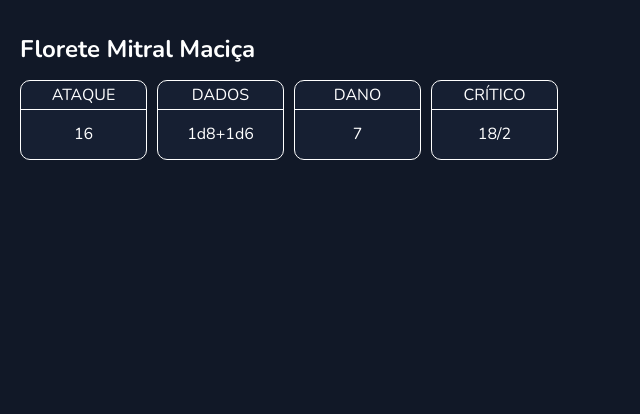
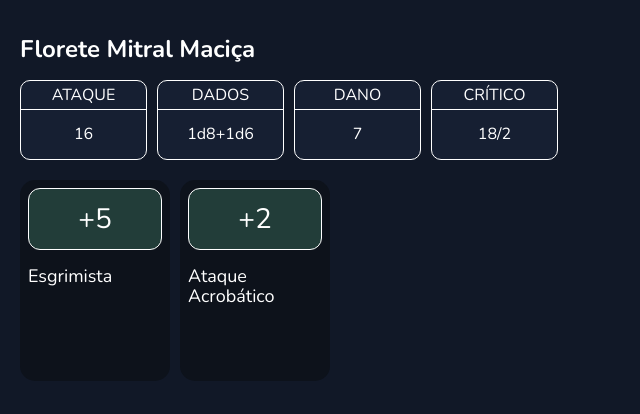
Before and after one commit to lauanS/sp-sheet, a Vue app: page / in a window 1280 px wide. Shown: the top 414 px of the page, without its empty margins (0-640 px from the left). Built offline with nearby package versions, Linux system fonts and the light colour scheme.

Commit message:
:tada: Add list of damage modifiers

```diff
--- /dev/null
+++ b/src/components/ModifierInfo.vue
@@ -0,0 +1,65 @@
+<template>
+  <div class="container">
+    <div class="mod-value">
+      {{ value > 0 ? `+${value}` : `-${value}`}}
+    </div>
+    <div class="mod-title">
+      <span>{{ name }}</span>
+    </div>
+    <div class="mod-description">
+      <p>
+        {{ description }}
+      </p>
+    </div>
+  </div>
+</template>
+
+<script setup lang="ts">
+const { name, value, description } = defineProps<{ name: string, value: number, description: string }>()
+</script>
+
+<style scoped lang="scss">
+.container {
+  background-color: #0d121b;
+  border-radius: 15px;
+  padding: 8px;
+  box-sizing: border-box;
+
+  .mod-value {
+    background-color: #223d39;
+    border: 1px solid white;
+    border-radius: 12px;
+
+    text-align: center;
+    font-size: 28px;
+
+    padding: 14px 0px;
+    margin-bottom: 16px;
+  }
+
+  .mod-title {
+    margin-bottom: 10px;
+
+    span {
+      font-size: 18px;
+    }
+  }
+
+  .mod-description {
+    height: 54px;
+
+    p {
+      text-align: justify;
+
+      font-size: 12px;
+      line-height: 18px;
+
+      overflow: hidden;
+      display: -webkit-box;
+      -webkit-line-clamp: 3;
+              line-clamp: 3;
+      -webkit-box-orient: vertical;
+    }
+  }
+}
+</style>
--- a/src/views/FlorianView.vue
+++ b/src/views/FlorianView.vue
@@ -17,12 +17,19 @@
           <span class="value">{{ property.value }}</span>
         </div>
       </div>
+      <div class="modifier-list">
+        <ModifierInfo
+          v-for="mod in damageMods" :key="mod.name"
+          :name="mod.name" :value="mod.value" :description="mod.description"
+        />
+      </div>
     </div>
   </div>
 </template>
 
 <script setup lang="ts">
 import { ref, computed } from 'vue';
+import ModifierInfo from '@/components/ModifierInfo.vue';
 
 type Mod = {
   name: string,
@@ -36,28 +43,29 @@ const critChange = ref(18);
 const critMod = ref(2);
 
 const mods = ref([
-  { name: 'Luta', modifier: 'hit', value: 12 }, // (lvl/2===5) +  dex (3 | armas ágil) + treino (4)
-  { name: 'Esgrimista', modifier: 'damage', value: 5 }, // int
-  { name: 'En Garde', modifier: 'critChance', value: 2 }, // def também
-  { name: 'Estilo uma arma', modifier: 'hit', value: 2 }, // def também
-  { name: 'Ataque preciso', modifier: 'critChance', value: 2 },
-  { name: 'Ataque preciso', modifier: 'critMod', value: 1 },
-  { name: 'Ataque Acrobático', modifier: 'hit', value: 2 },
-  { name: 'Ataque Acrobático', modifier: 'damage', value: 2 }
+  { name: 'Luta', modifier: 'hit', value: 12, description: '' }, // (lvl/2===5) +  dex (3 | armas ágil) + treino (4)
+  { name: 'Esgrimista', modifier: 'damage', value: 5, description: '' }, // int
+  { name: 'En Garde', modifier: 'critChance', value: 2, description: '' }, // def também
+  { name: 'Estilo uma arma', modifier: 'hit', value: 2, description: '' }, // def também
+  { name: 'Ataque preciso', modifier: 'critChance', value: 2, description: '' },
+  { name: 'Ataque preciso', modifier: 'critMod', value: 1, description: '' },
+  { name: 'Ataque Acrobático', modifier: 'hit', value: 2, description: '' },
+  { name: 'Ataque Acrobático', modifier: 'damage', value: 2, description: '' }
 ])
 
-const calcMod = (arr: Mod[], modifier: string) => {
-  console.log('called', modifier)
+const damageMods = computed(() => mods.value.filter((mod) => mod.modifier === 'damage'))
+const hitMods = computed(() => mods.value.filter((mod) => mod.modifier === 'hit'))
+const critChanceMods = computed(() => mods.value.filter((mod) => mod.modifier === 'critChance'))
+const critModMods = computed(() => mods.value.filter((mod) => mod.modifier === 'critMod'))
+
+const calcMod = (arr: Mod[]) => {
   return arr.reduce((prev, curr) => {
-    if (curr.modifier === modifier) {
-      return prev + curr.value;
-    }
-    return prev;
+    return prev + curr.value;
   }, 0);
 }
 
-const damage = computed(() => calcMod(mods.value, 'damage'));
-const hit = computed(() => calcMod(mods.value, 'hit'));
+const damage = computed(() => calcMod(damageMods.value));
+const hit = computed(() => calcMod(hitMods.value,));
 </script>
 
 <style scoped lang="scss">
@@ -101,6 +109,16 @@ const hit = computed(() => calcMod(mods.value, 'hit'));
       padding: 15px 5px;
     }
   }
+
+  .modifier-list {
+    margin-top: 20px;
+    display: flex;
+
+    > div {
+      width: 150px;
+      margin-right: 10px;
+    }
+  }
 }
 
 .input {
```
